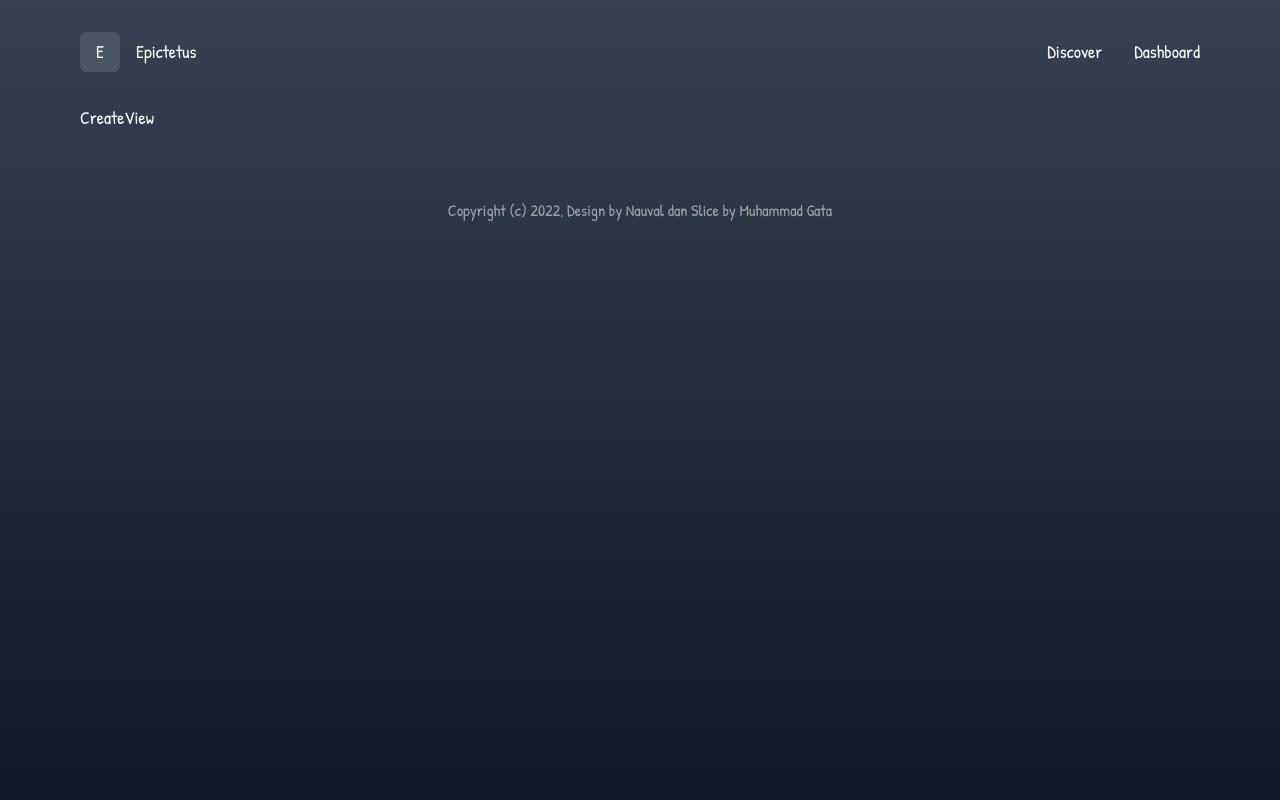
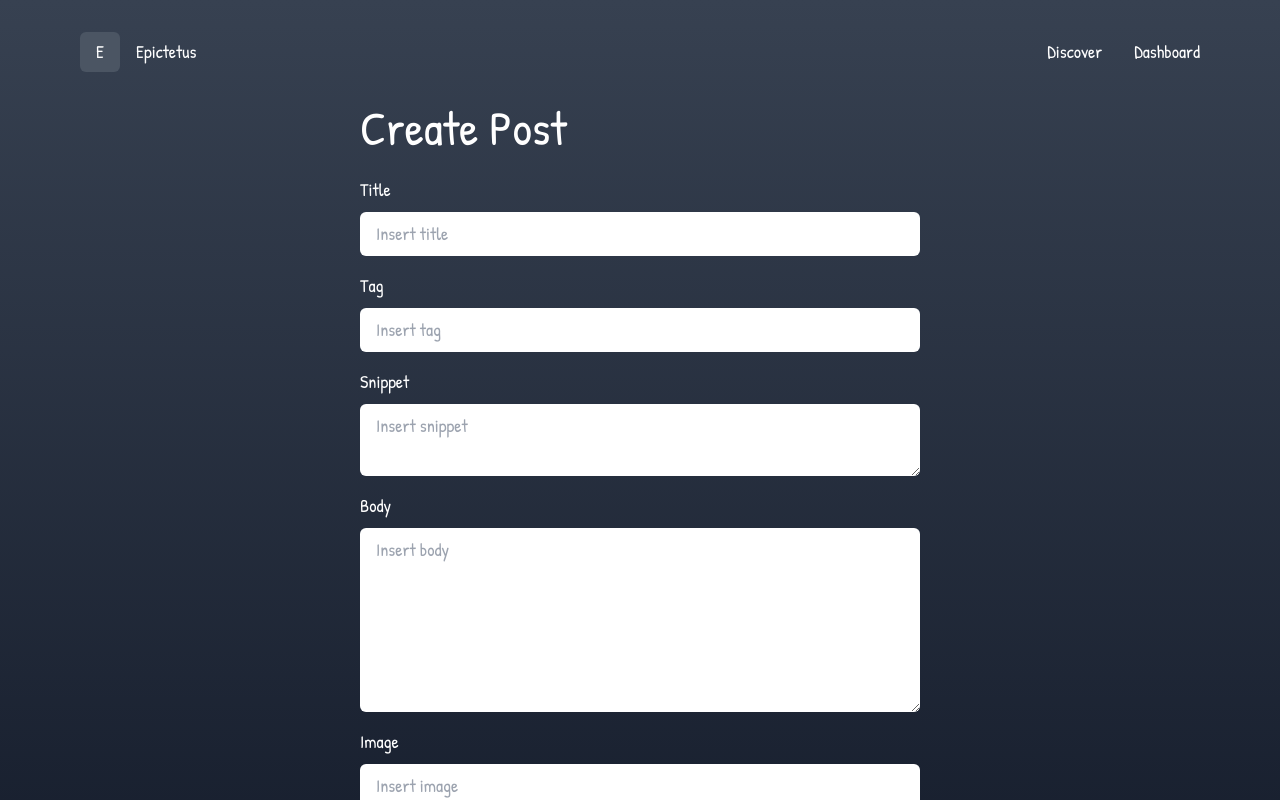
Before and after one commit to muhammadgata01/hackday-week, a React (Vite) app in the folder client/: page /create in a window 1280 px wide. Shown: the top 800 px of the page. Built offline with nearby package versions, Linux system fonts and the light colour scheme.

Commit message:
add create post component

```diff
--- a/client/src/pages/Create.jsx
+++ b/client/src/pages/Create.jsx
@@ -1,7 +1,83 @@
-import React from 'react';
+import React, { useState } from 'react';
 
 function Create() {
-  return <div>CreateView</div>;
+  const [title, setTitle] = useState('');
+  const [tag, setTag] = useState('');
+  const [snippet, setSnippet] = useState('');
+  const [body, setBody] = useState('');
+  const [image, setImage] = useState('');
+
+  const handleSubmit = e => {
+    e.preventDefault();
+    const postPost = { title, tag, snippet, body, image };
+    console.log(postPost);
+  };
+
+  return (
+    <main className="flex justify-center">
+      <div className="w-6/12">
+        <h1 className="mb-6">Create Post</h1>
+        <form onSubmit={handleSubmit}>
+          <div className="grid gap-2 mb-4">
+            <label htmlFor="title">Title</label>
+            <input
+              type="text"
+              id="title"
+              className="input-style"
+              placeholder="Insert title"
+              value={title}
+              onChange={e => setTitle(e.target.value)}
+            />
+          </div>
+          <div className="grid gap-2 mb-4">
+            <label htmlFor="tag">Tag</label>
+            <input
+              type="text"
+              id="tag"
+              className="input-style"
+              placeholder="Insert tag"
+              value={tag}
+              onChange={e => setTag(e.target.value)}
+            />
+          </div>
+          <div className="grid gap-2 mb-4">
+            <label htmlFor="snippet">Snippet</label>
+            <textarea
+              id="snippet"
+              rows="2"
+              className="input-style"
+              placeholder="Insert snippet"
+              value={snippet}
+              onChange={e => setSnippet(e.target.value)}></textarea>
+          </div>
+          <div className="grid gap-2 mb-4">
+            <label htmlFor="body">Body</label>
+            <textarea
+              id="body"
+              rows="6"
+              className="input-style"
+              placeholder="Insert body"
+              value={body}
+              onChange={e => setBody(e.target.value)}></textarea>
+          </div>
+          <div className="grid gap-2 mb-4">
+            <label htmlFor="image">Image</label>
+            <input
+              type="text"
+              id="image"
+              className="input-style"
+              placeholder="Insert image"
+              value={image}
+              onChange={e => setImage(e.target.value)}
+            />
+          </div>
+          <button type="submit" className="px-4 py-2 bg-emerald-500 rounded-lg">
+            Submit
+          </button>
+        </form>
+      </div>
+    </main>
+  );
 }
 
 export default Create;
```
